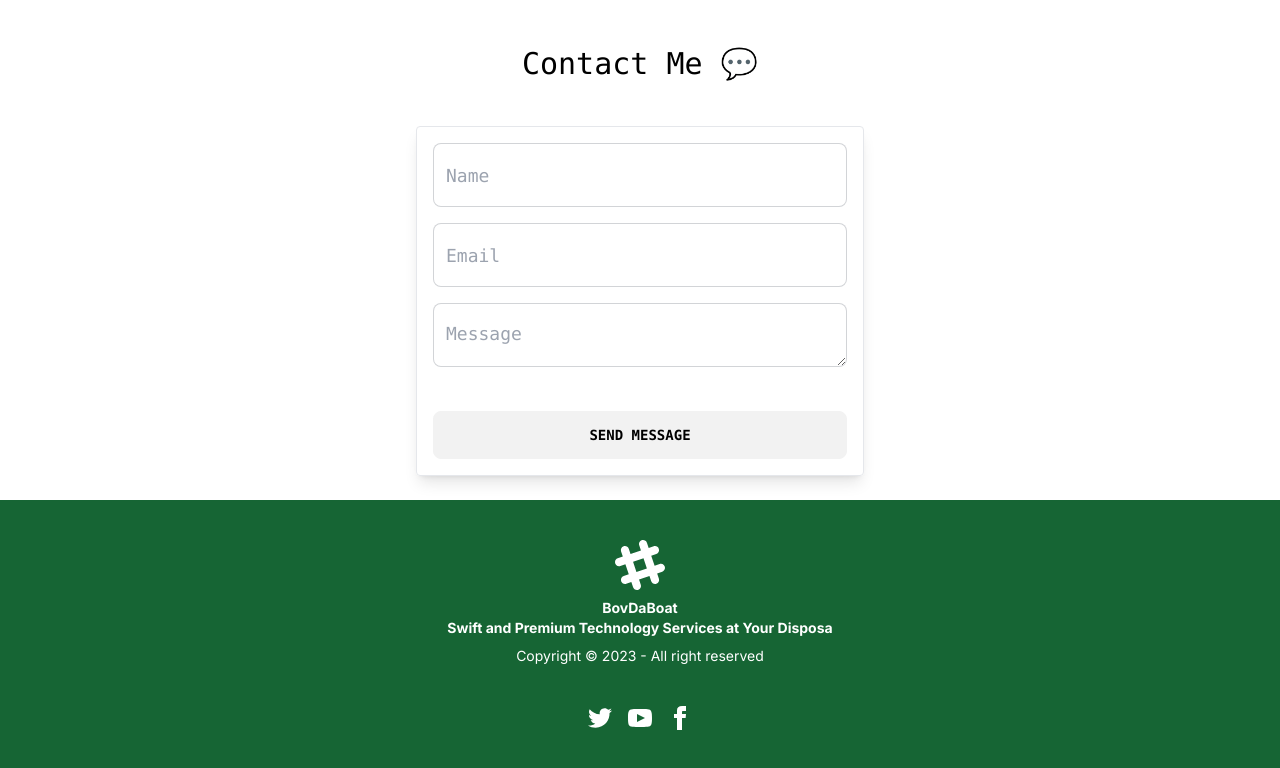
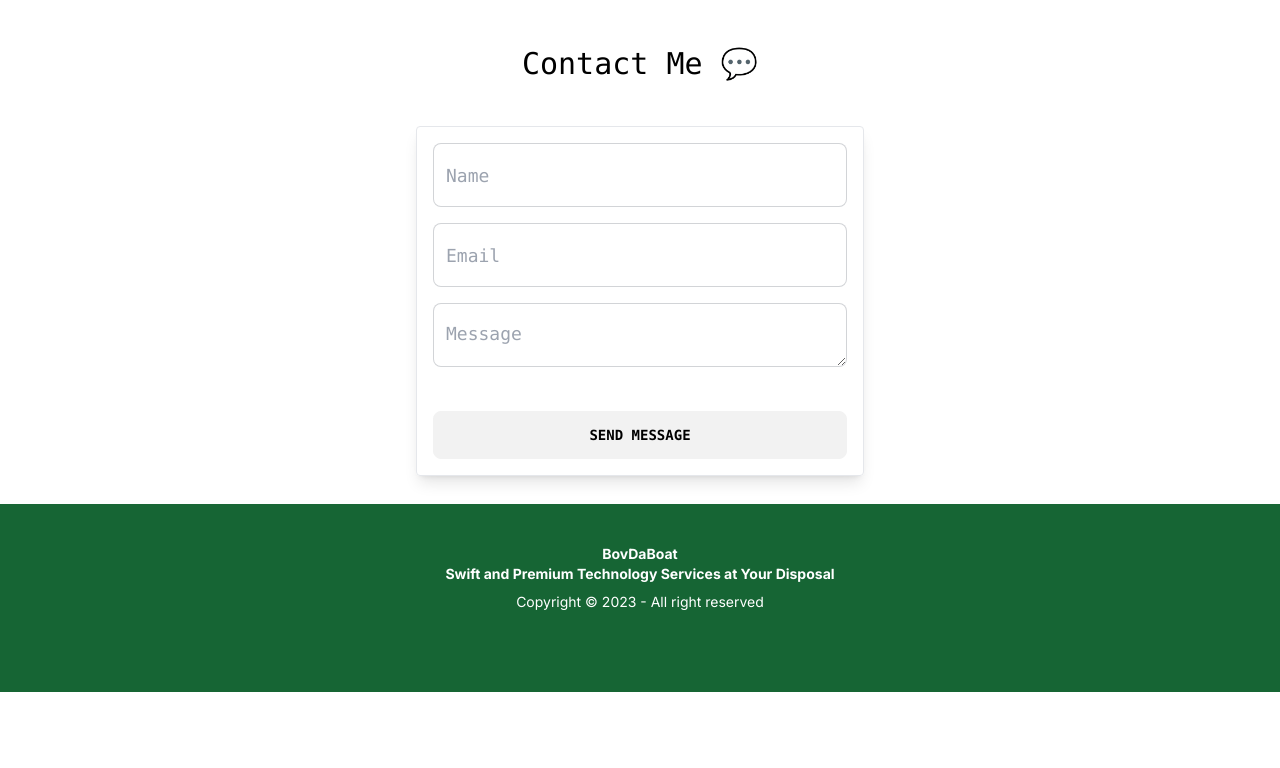
Before and after one commit to Bovdaboat/k1-pug-nft-page, a Next.js app: page / in a window 1280 px wide. Shown: the part 2790-3558 px from the top of the page. After the commit the page ends 3486 px from the top, so only its background shows below. Built offline with nearby package versions, Linux system fonts and the light colour scheme.

Commit message:
added the link so i scroll to differnt pages

```diff
--- a/src/app/Footer/page.js
+++ b/src/app/Footer/page.js
@@ -5,17 +5,14 @@ const Footer = () => {
         <div>
             <footer className="footer footer-center p-10 bg-green-800 text-white">
                 <div>
-                    <svg width="50" height="50" viewBox="0 0 24 24" xmlns="http://www.w3.org/2000/svg" fillRule="evenodd" clipRule="evenodd" className="inline-block fill-current"><path d="M22.672 15.226l-2.432.811.841 2.515c.33 1.019-.209 2.127-1.23 2.456-1.15.325-2.148-.321-2.463-1.226l-.84-2.518-5.013 1.677.84 2.517c.391 1.203-.434 2.542-1.831 2.542-.88 0-1.601-.564-1.86-1.314l-.842-2.516-2.431.809c-1.135.328-2.145-.317-2.463-1.229-.329-1.018.211-2.127 1.231-2.456l2.432-.809-1.621-4.823-2.432.808c-1.355.384-2.558-.59-2.558-1.839 0-.817.509-1.582 1.327-1.846l2.433-.809-.842-2.515c-.33-1.02.211-2.129 1.232-2.458 1.02-.329 2.13.209 2.461 1.229l.842 2.515 5.011-1.677-.839-2.517c-.403-1.238.484-2.553 1.843-2.553.819 0 1.585.509 1.85 1.326l.841 2.517 2.431-.81c1.02-.33 2.131.211 2.461 1.229.332 1.018-.21 2.126-1.23 2.456l-2.433.809 1.622 4.823 2.433-.809c1.242-.401 2.557.484 2.557 1.838 0 .819-.51 1.583-1.328 1.847m-8.992-6.428l-5.01 1.675 1.619 4.828 5.011-1.674-1.62-4.829z"></path></svg>
                     <p className="font-bold">
-                       BovDaBoat <br/>Swift and Premium Technology Services at Your Disposa
+                       BovDaBoat <br/>Swift and Premium Technology Services at Your Disposal
                     </p>
                     <p>Copyright © 2023 - All right reserved</p>
                 </div>
                 <div>
                     <div className="grid grid-flow-col gap-4">
-                        <a><svg xmlns="http://www.w3.org/2000/svg" width="24" height="24" viewBox="0 0 24 24" className="fill-current"><path d="M24 4.557c-.883.392-1.832.656-2.828.775 1.017-.609 1.798-1.574 2.165-2.724-.951.564-2.005.974-3.127 1.195-.897-.957-2.178-1.555-3.594-1.555-3.179 0-5.515 2.966-4.797 6.045-4.091-.205-7.719-2.165-10.148-5.144-1.29 2.213-.669 5.108 1.523 6.574-.806-.026-1.566-.247-2.229-.616-.054 2.281 1.581 4.415 3.949 4.89-.693.188-1.452.232-2.224.084.626 1.956 2.444 3.379 4.6 3.419-2.07 1.623-4.678 2.348-7.29 2.04 2.179 1.397 4.768 2.212 7.548 2.212 9.142 0 14.307-7.721 13.995-14.646.962-.695 1.797-1.562 2.457-2.549z"></path></svg></a>
-                        <a><svg xmlns="http://www.w3.org/2000/svg" width="24" height="24" viewBox="0 0 24 24" className="fill-current"><path d="M19.615 3.184c-3.604-.246-11.631-.245-15.23 0-3.897.266-4.356 2.62-4.385 8.816.029 6.185.484 8.549 4.385 8.816 3.6.245 11.626.246 15.23 0 3.897-.266 4.356-2.62 4.385-8.816-.029-6.185-.484-8.549-4.385-8.816zm-10.615 12.816v-8l8 3.993-8 4.007z"></path></svg></a>
-                        <a><svg xmlns="http://www.w3.org/2000/svg" width="24" height="24" viewBox="0 0 24 24" className="fill-current"><path d="M9 8h-3v4h3v12h5v-12h3.642l.358-4h-4v-1.667c0-.955.192-1.333 1.115-1.333h2.885v-5h-3.808c-3.596 0-5.192 1.583-5.192 4.615v3.385z"></path></svg></a>
+
                     </div>
                 </div>
             </footer>
--- a/src/app/Landing/page.js
+++ b/src/app/Landing/page.js
@@ -28,7 +28,6 @@ const Landing = () => {
     useEffect(() => {
         localStorage.setItem("theme", theme);
         const localTheme = localStorage.getItem("theme");
-        // add custom data-theme attribute to html tag required to update theme using DaisyUI
         document.querySelector("html").setAttribute("data-theme", localTheme);
     }, [theme]);
 
--- a/src/app/page.js
+++ b/src/app/page.js
@@ -21,7 +21,7 @@ export default function Home() {
             <div>
                 <Contact />
             </div>
-            <div>
+            <div className="py-1">
                 <Footer />
             </div>
         </div>
```
